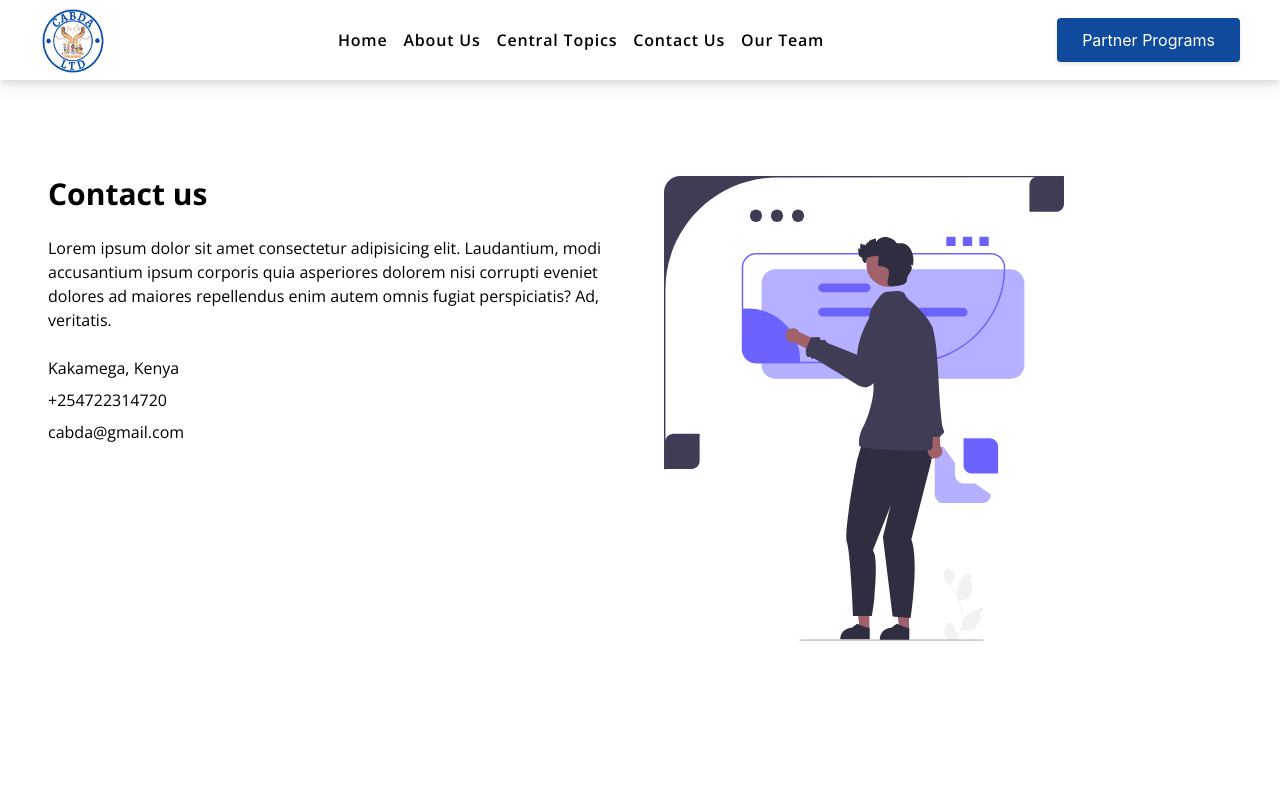
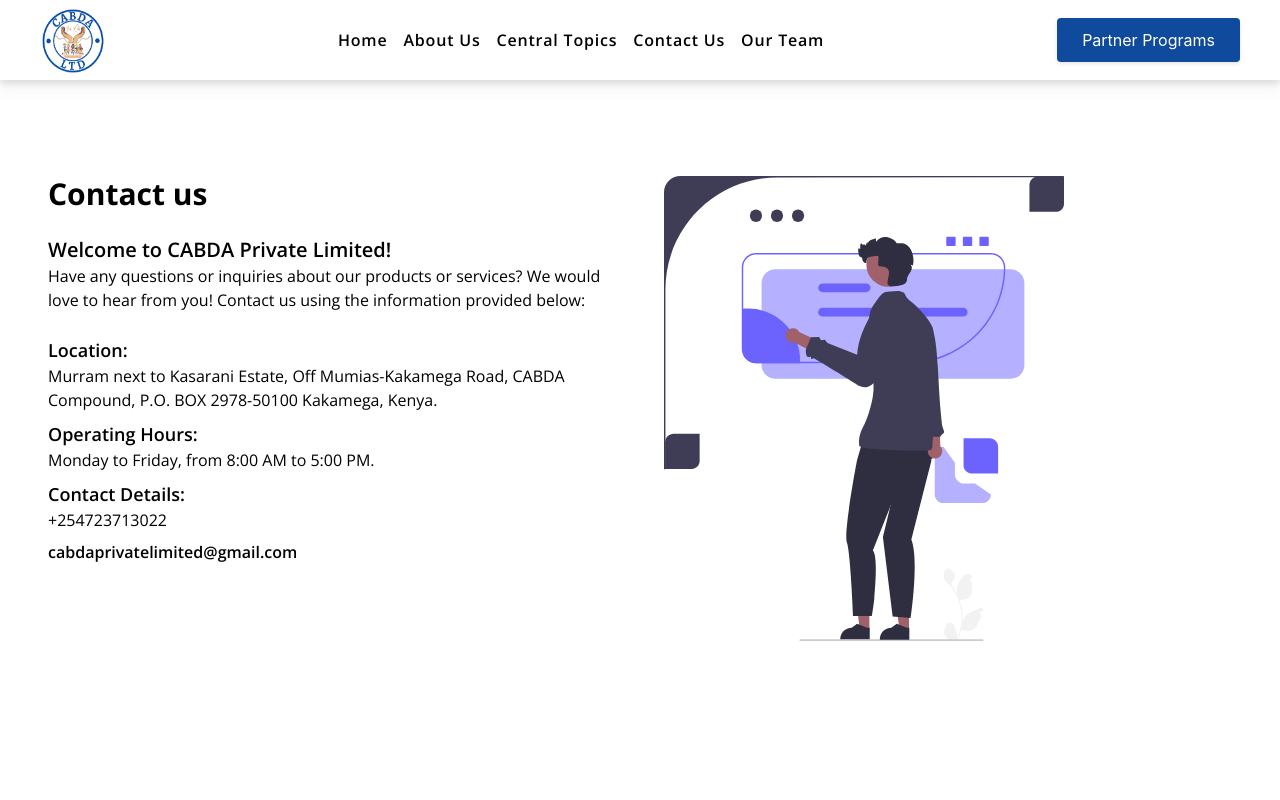
Before and after one commit to RichieMuga/cabda, a Next.js app: page /contactus in a window 1280 px wide. Shown: the top 800 px of the page. Built offline with nearby package versions, Linux system fonts and the light colour scheme.

Commit message:
feat: added copywrite

```diff
--- a/app/contactus/page.js
+++ b/app/contactus/page.js
@@ -7,35 +7,39 @@
 const page = () => {
     return (
         <>
-        <Navbar/>
-        <div class="container my-24 mx-auto md:px-6 px-10">
-            <section class="mb-32">
-                <div class="flex flex-wrap">
-                    <div class="mb-10 w-full shrink-0 grow-0 basis-auto md:mb-0 md:w-6/12 md:px-3 lg:px-6">
-                        <h2 class="mb-6 text-3xl font-bold">Contact us</h2>
-                        <p class="mb-6 text-black">
-                            Lorem ipsum dolor sit amet consectetur adipisicing elit.
-                            Laudantium, modi accusantium ipsum corporis quia asperiores
-                            dolorem nisi corrupti eveniet dolores ad maiores repellendus enim
-                            autem omnis fugiat perspiciatis? Ad, veritatis.
+            <Navbar />
+            <div className="container my-24 mx-auto md:px-6 px-10">
+                <section className="mb-32">
+                    <div className="flex flex-wrap">
+                        <div className="mb-10 w-full shrink-0 grow-0 basis-auto md:mb-0 md:w-6/12 md:px-3 lg:px-6">
+                            <h2 className="mb-6 text-3xl font-bold">Contact us</h2>
+                            <h4 className="font-semibold text-xl"> Welcome to CABDA Private Limited!</h4>
+                            <p className="mb-6 text-black">
+                                Have any questions or inquiries about our products or services? We would love to hear from you! Contact us using the information provided below:
                             </p>
-                        <p class="mb-2 text-black">
-                            Kakamega, Kenya
+                            <h4 className='font-semibold text-lg'>Location:</h4>
+                            <p className="mb-2 text-black">
+                                Murram next to Kasarani Estate, Off Mumias-Kakamega Road, CABDA Compound, P.O. BOX 2978-50100 Kakamega, Kenya.
                             </p>
-                        <p class="mb-2 text-black">
-                            +254722314720
+                            <h4 className='font-semibold text-lg'>Operating Hours:</h4>
+                            <p className="mb-2 text-black">
+                                Monday to Friday, from 8:00 AM to 5:00 PM.
                             </p>
-                        <p class="mb-2 text-black">
-                            cabda@gmail.com
+                            <h4 className='font-semibold text-lg'>Contact Details:</h4>
+                            <p className="mb-2 text-black">
+                                +254723713022
+                            </p>
+                            <p className="mb-2 text-black font-semibold">
+                                cabdaprivatelimited@gmail.com
                             </p>
                         </div>
-                    <div class="mb-12 w-full shrink-0 grow-0 basis-auto md:mb-0 md:w-6/12 md:px-3 lg:px-6">
+                        <div className="mb-12 w-full shrink-0 grow-0 basis-auto md:mb-0 md:w-6/12 md:px-3 lg:px-6">
                             <Image src={contactUs} width={400} height={400} alt="Contact Us" />
                         </div>
                     </div>
                 </section>
             </div>
-        <Footer/>
+            <Footer />
         </>
     )
 }
```
Lines whose indentation alone changed are shown as unchanged.
